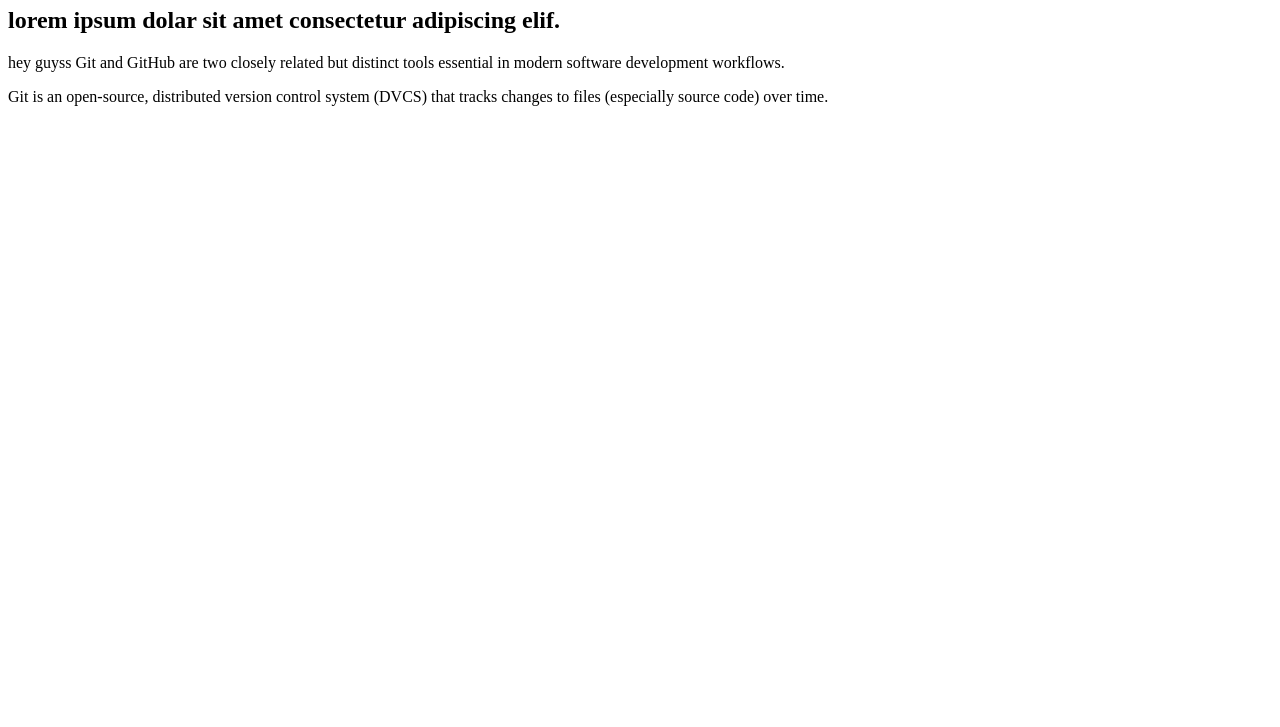
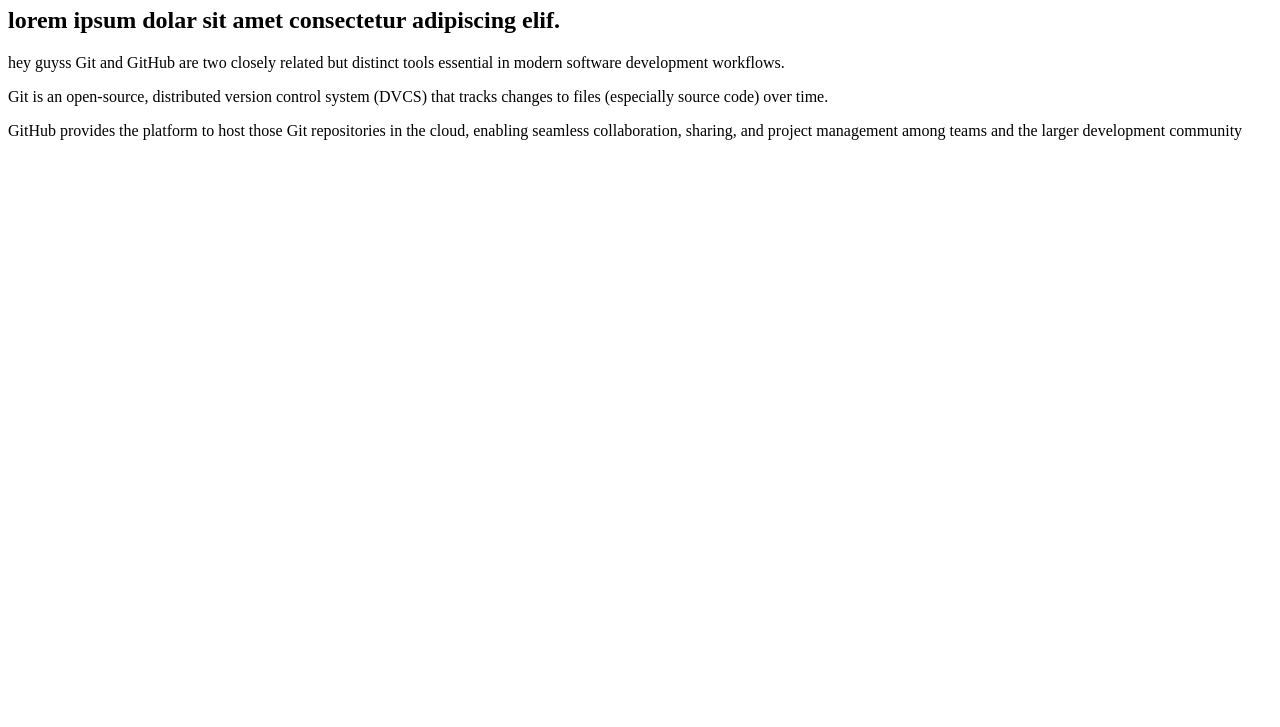
Before and after one commit to mayurilanjewar27/practice, a plain HTML site: page index.html in a window 1280 px wide. Shown: the part 73-800 px from the top of the page. Drawn offline with Linux system fonts and the light colour scheme.

Commit message:
add the paragraph

```diff
--- a/index.html
+++ b/index.html
@@ -15,5 +15,9 @@
     Git is an open-source, distributed version control system (DVCS)
     that tracks changes to files (especially source code) over time.
 </div>
+<p>
+    GitHub provides the platform to host those Git repositories in the cloud, enabling seamless collaboration,
+    sharing, and project management among teams and the larger development community
+</p>
     </body>
 </HTML>
```
Also changed, not shown: contact.html (+3 -1 lines).
